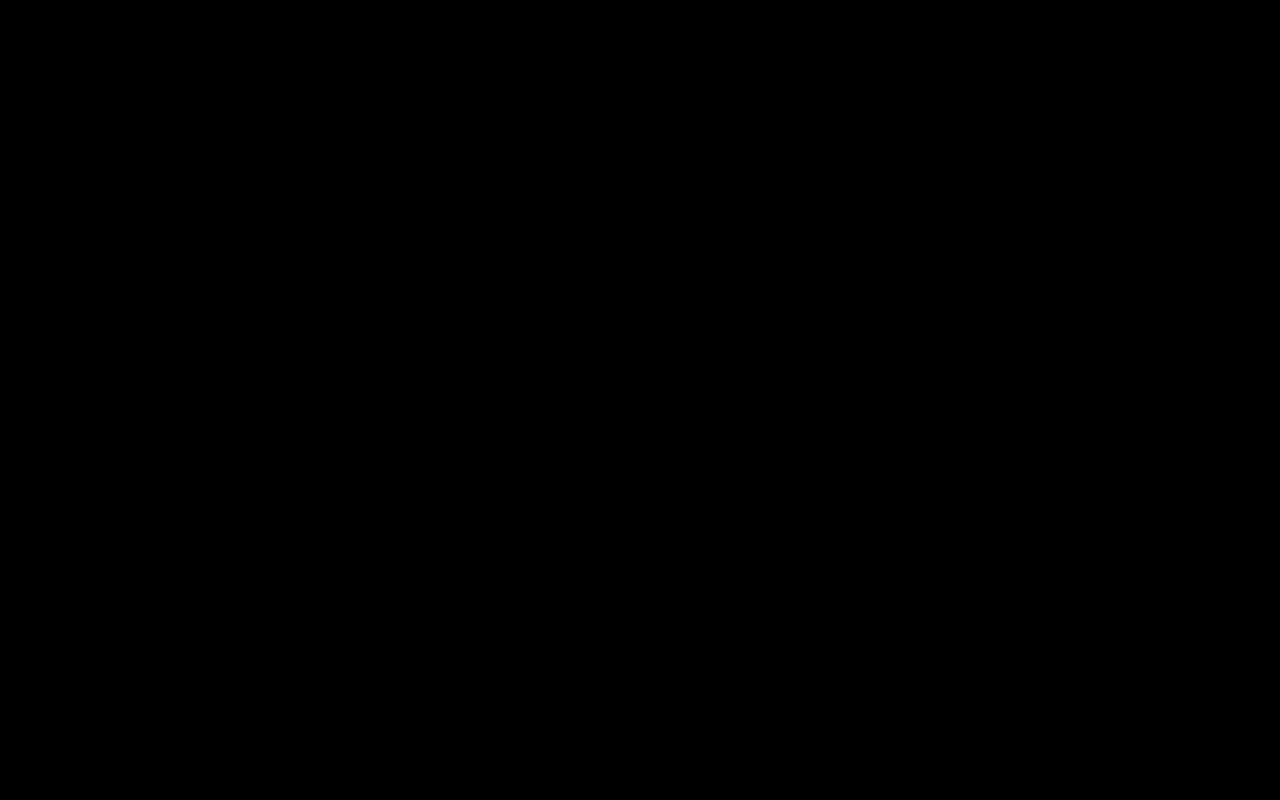
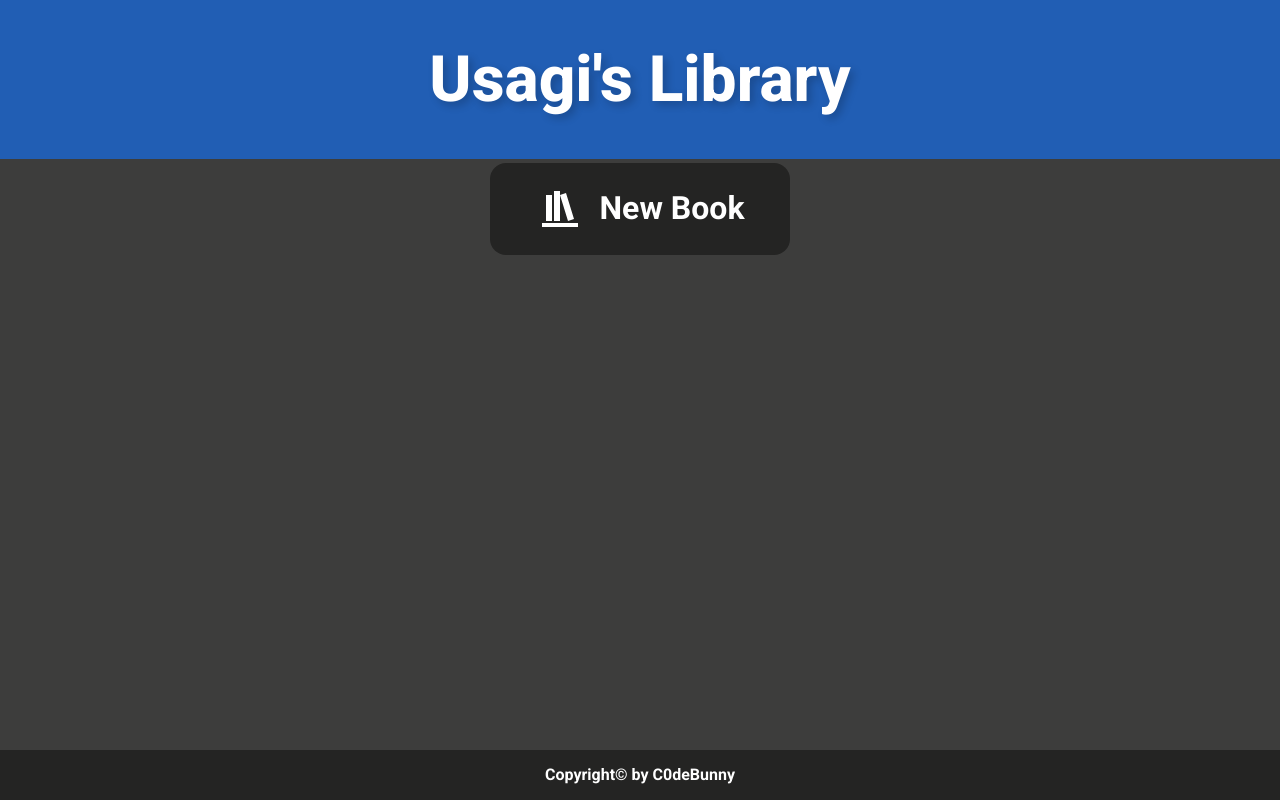
Before and after one commit to C0deBunny/Library, a plain HTML site: page index.html in a window 1280 px wide. Drawn offline with nearby package versions, Linux system fonts and the light colour scheme.

Commit message:
Basic Layout with styling and basic functioning

```diff
--- a/index.html
+++ b/index.html
@@ -3,10 +3,29 @@
 	<head>
 		<meta charset="UTF-8" />
 		<meta name="viewport" content="width=device-width, initial-scale=1.0" />
+		<link rel="stylesheet" href="https://cdnjs.cloudflare.com/ajax/libs/normalize/8.0.1/normalize.min.css" />
 		<link rel="stylesheet" href="/styles.css" />
+		<style>
+			@import url("https://fonts.googleapis.com/css2?family=Roboto:ital,wght@0,100..900;1,100..900&display=swap");
+		</style>
 		<title>Library</title>
 	</head>
 	<body>
+		<header>
+			<h1>Usagi's Library</h1>
+		</header>
+		<main>
+			<button id="New-Book">
+				<svg xmlns="http://www.w3.org/2000/svg" viewBox="0 0 24 24">
+					<title>bookshelf</title>
+					<path d="M9 3V18H12V3H9M12 5L16 18L19 17L15 4L12 5M5 5V18H8V5H5M3 19V21H21V19H3Z" />
+				</svg>
+				<h2>New Book</h2>
+			</button>
+		</main>
+		<footer>
+			<h4>Copyright© by C0deBunny</h4>
+		</footer>
 		<script src="/script.js"></script>
 	</body>
 </html>
--- a/script.js
+++ b/script.js
@@ -0,0 +1,27 @@
+const myLibrary = []
+
+function Book(title, author, pages, read) {
+	// constructor (title, author, number of pages, read, rUUID)
+	this.title = title
+	this.author = author
+	this.pages = pages
+	this.read = read
+	this.rUUID = crypto.randomUUID()
+}
+
+function addBookToLibrary(title, author, pages, read) {
+	// take params, create a book then store it in the array
+	const book = new Book(title, author, pages, read)
+	myLibrary.push(book)
+}
+
+// testing
+addBookToLibrary("Harry Potter", "J.K. Rowling", 500, "false")
+console.log(myLibrary)
+
+const newBookButton = document.getElementById("New-Book")
+
+newBookButton.addEventListener("click", function () {
+	// testing
+	console.log("Click!")
+})
--- a/styles.css
+++ b/styles.css
@@ -1,3 +1,79 @@
 body {
-	background-color: black;
+	display: grid;
+	grid-template-rows: 1fr 5fr 50px;
+	height: 100vh;
+	font-family: "Roboto", sans-serif;
 }
+
+:root {
+	--dark-grey: #242423;
+	--light-grey: #3d3d3c;
+	--blue: #215eb4;
+}
+
+header {
+	display: flex;
+	justify-content: center;
+	align-items: center;
+	background-color: var(--blue);
+	color: white;
+}
+
+header H1 {
+	color: inherit;
+	font-size: 4rem;
+	font-weight: 800;
+	text-shadow: 4px 4px 8px rgba(0, 0, 0, 0.2);
+}
+
+main {
+	display: grid;
+	grid-template-rows: 1fr 5fr;
+	background-color: var(--light-grey);
+}
+
+main button {
+	align-self: center;
+	justify-self: center;
+	display: flex;
+	justify-content: center;
+	align-items: center;
+	gap: 1rem;
+	width: 300px;
+	background-color: var(--dark-grey);
+	border: none;
+	border-radius: 1rem;
+	color: white;
+	cursor: pointer;
+	transition: transform ease 0.3s;
+
+	&:hover {
+		transform: scale(1.05);
+	}
+	&:active {
+		transform: scale(0.95);
+	}
+
+	H2 {
+		font-size: 2rem;
+		color: inherit;
+	}
+	svg {
+		height: 3rem;
+		width: 3rem;
+		fill: currentColor;
+	}
+}
+
+footer {
+	display: flex;
+	justify-content: center;
+	align-items: center;
+	background-color: var(--dark-grey);
+	color: white;
+}
+
+footer H4 {
+	color: inherit;
+	font-size: 1rem;
+}
```
